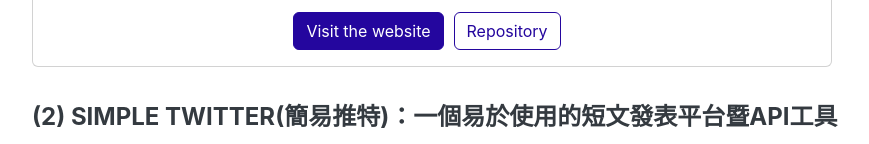
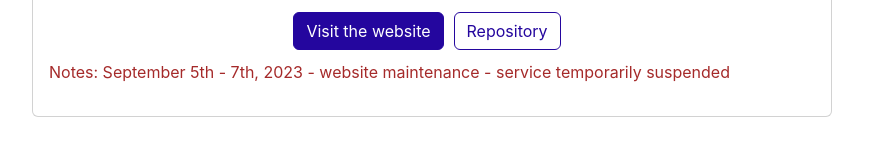
Before and after one commit to jiasyuanchu/side-project-mngt2, a website: page index.html in a window 1280 px wide. Shown: the part 1418-1562 px from the top of the page, without its empty margins (300-1169 px from the left). Drawn offline with nearby package versions, Linux system fonts and the light colour scheme; a web font is replaced by a local one.

Commit message:
feat: service suspension notes

```diff
--- a/index.html
+++ b/index.html
@@ -152,6 +152,7 @@
                     <a href="https://github.com/jiasyuanchu/Trail-Finder" class="btn btn-outline-primary"
                       style="margin-right: 10px; margin-top:10px">Repository</a>
                   </div>
+                  <p style="margin-right: 10px; margin-top:10px; color:brown">Notes: September 5th - 7th, 2023 - website maintenance - service temporarily suspended</p>
                 </div>
               </div>
             </div>
```
